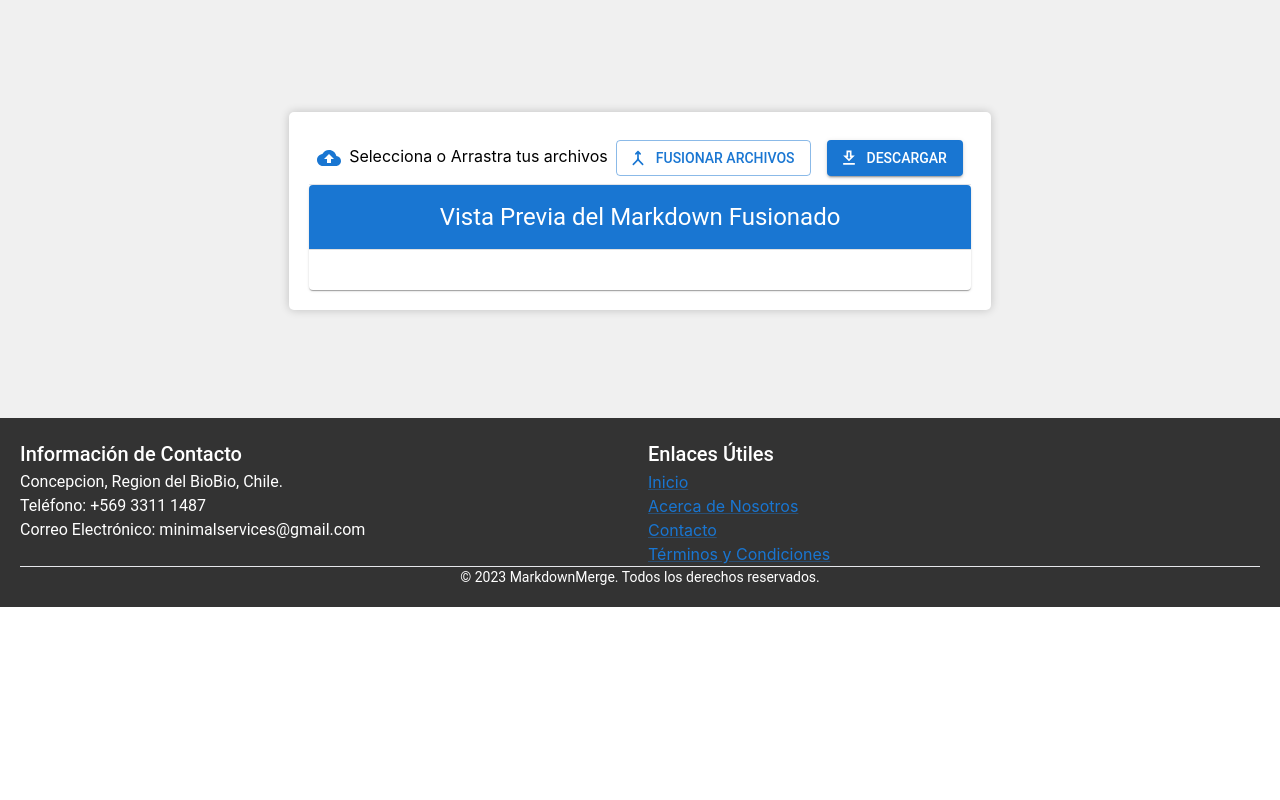
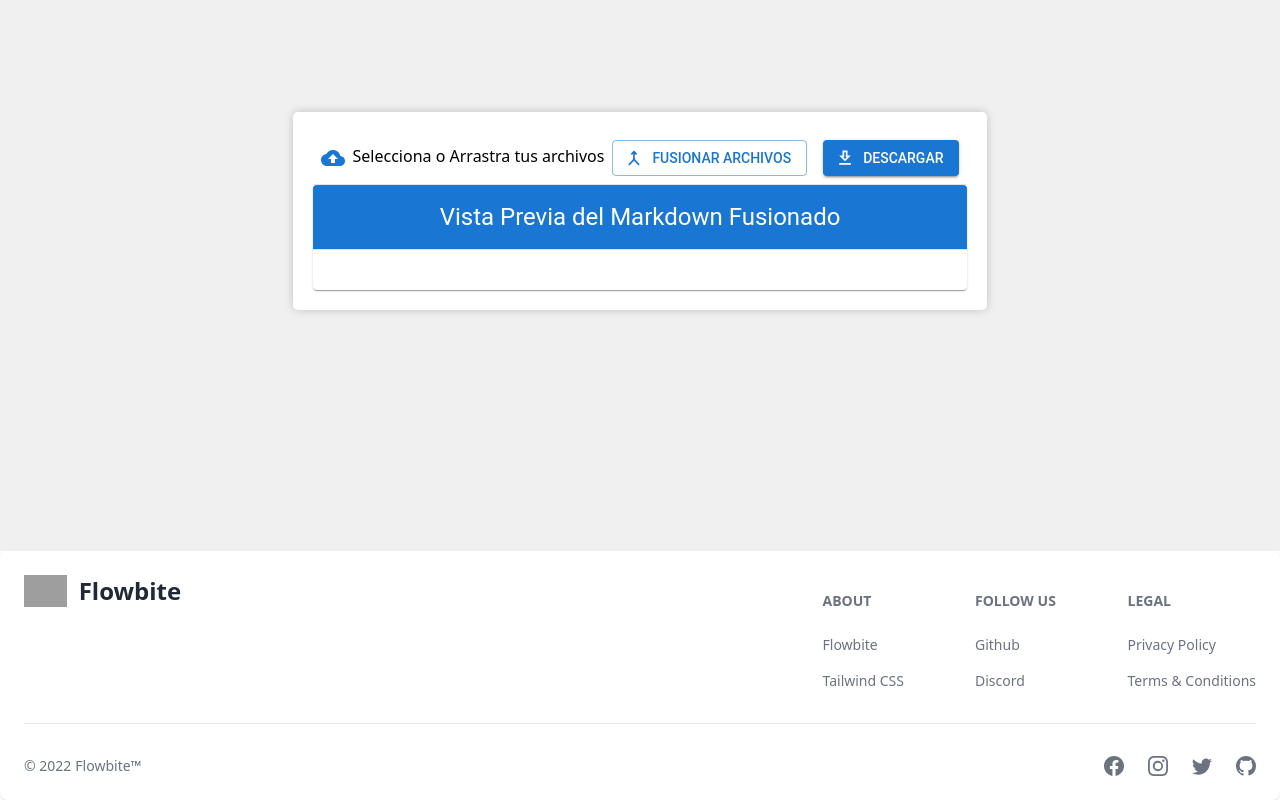
Before and after one commit to Not-Minimal/markdown-app, a React (Create React App) app: page / in a window 1280 px wide. Shown: the part 193-993 px from the top of the page. Before the commit the page ends 800 px from the top, so only its background shows below. Built offline with nearby package versions, Linux system fonts and the light colour scheme; grey boxes are pictures that could not be loaded.

Commit message:
Agregue Tailwind CSS al proyecto para el Footer

```diff
--- a/src/App.js
+++ b/src/App.js
@@ -3,7 +3,7 @@
 import theme from './theme';
 import './App.css';
 import Header from './components/Header';
-import Footer from './components/Footer';
+import FooterWithSocialMediaIcons from './components/Footer';
 import LandingPage from './components/LandingPage';
 
 function App() {
@@ -12,7 +12,7 @@
       <div>
         <Header />
         <LandingPage />
-        <Footer />
+        <FooterWithSocialMediaIcons />
       </div>
       { }
     </ThemeProvider>
--- a/src/components/Footer.css
+++ b/src/components/Footer.css
@@ -1,10 +1,11 @@
 /* Footer.css */
 
-.footer {
+
+/* .footer {
     position: fixed;
     bottom: 0;
     width: 100%;
     background-color: #333;
     color: white;
     padding: 20px;
-}
+} */
--- a/src/components/Footer.js
+++ /dev/null
@@ -1,62 +0,0 @@
-import React from 'react';
-import Typography from '@mui/material/Typography';
-import Link from '@mui/material/Link';
-import Grid from '@mui/material/Grid';
-import './Footer.css';
-
-const Footer = () => {
-
-    // Función para llamar al número de teléfono
-    const handlePhoneClick = () => {
-        window.location.href = 'tel:+56933111487';
-    };
-
-    // Función para abrir el cliente de correo electrónico predeterminado con la dirección de correo electrónico
-    const handleEmailClick = () => {
-        window.location.href = 'mailto:minimalservices@gmail.com';
-    };
-
-
-
-    return (
-        <footer className='footer'>
-            <Grid container spacing={2}>
-                <Grid item xs={12} sm={6}>
-                    <Typography variant="h6">Información de Contacto</Typography>
-                    <Typography>
-                        Concepcion, Region del BioBio, Chile.
-                    </Typography>
-                    <Typography onClick={handlePhoneClick} style={{ cursor: 'pointer' }}>
-                        Teléfono: +569 3311 1487
-                    </Typography>
-                    <Typography onClick={handleEmailClick} style={{ cursor: 'pointer' }}>
-                        Correo Electrónico: minimalservices@gmail.com
-                    </Typography>
-                </Grid>
-                <Grid item xs={12} sm={6}>
-                    <Typography variant="h6">Enlaces Útiles</Typography>
-                    <ul>
-                        <li>
-                            <Link href="/">Inicio</Link>
-                        </li>
-                        <li>
-                            <Link href="/acerca">Acerca de Nosotros</Link>
-                        </li>
-                        <li>
-                            <Link href="/contacto">Contacto</Link>
-                        </li>
-                        <li>
-                            <Link href="/terminos">Términos y Condiciones</Link>
-                        </li>
-                    </ul>
-                </Grid>
-            </Grid>
-            <hr />
-            <Typography variant="body2" color="white" align="center">
-                © {new Date().getFullYear()} MarkdownMerge. Todos los derechos reservados.
-            </Typography>
-        </footer>
-    );
-};
-
-export default Footer;
--- /dev/null
+++ b/src/components/Footer.jsx
@@ -0,0 +1,87 @@
+'use client';
+
+import React from 'react';
+import { Footer } from 'flowbite-react';
+import { BsFacebook, BsGithub, BsInstagram, BsTwitter } from 'react-icons/bs';
+
+
+export default function FooterWithSocialMediaIcons() {
+    return (
+        <Footer container>
+            <div className="w-full">
+                <div className="grid w-full justify-between sm:flex sm:justify-between md:flex md:grid-cols-1">
+                    <div>
+                        <Footer.Brand
+                            alt="Flowbite Logo"
+                            href="https://flowbite.com"
+                            name="Flowbite"
+                            src="https://flowbite.com/docs/images/logo.svg"
+                        />
+                    </div>
+                    <div className="grid grid-cols-2 gap-8 sm:mt-4 sm:grid-cols-3 sm:gap-6">
+                        <div>
+                            <Footer.Title title="about" />
+                            <Footer.LinkGroup col>
+                                <Footer.Link href="#">
+                                    Flowbite
+                                </Footer.Link>
+                                <Footer.Link href="#">
+                                    Tailwind CSS
+                                </Footer.Link>
+                            </Footer.LinkGroup>
+                        </div>
+                        <div>
+                            <Footer.Title title="Follow us" />
+                            <Footer.LinkGroup col>
+                                <Footer.Link href="#">
+                                    Github
+                                </Footer.Link>
+                                <Footer.Link href="#">
+                                    Discord
+                                </Footer.Link>
+                            </Footer.LinkGroup>
+                        </div>
+                        <div>
+                            <Footer.Title title="Legal" />
+                            <Footer.LinkGroup col>
+                                <Footer.Link href="#">
+                                    Privacy Policy
+                                </Footer.Link>
+                                <Footer.Link href="#">
+                                    Terms & Conditions
+                                </Footer.Link>
+                            </Footer.LinkGroup>
+                        </div>
+                    </div>
+                </div>
+                <Footer.Divider />
+                <div className="w-full sm:flex sm:items-center sm:justify-between">
+                    <Footer.Copyright
+                        by="Flowbite™"
+                        href="#"
+                        year={2022}
+                    />
+                    <div className="mt-4 flex space-x-6 sm:mt-0 sm:justify-center">
+                        <Footer.Icon
+                            href="#"
+                            icon={BsFacebook}
+                        />
+                        <Footer.Icon
+                            href="#"
+                            icon={BsInstagram}
+                        />
+                        <Footer.Icon
+                            href="#"
+                            icon={BsTwitter}
+                        />
+                        <Footer.Icon
+                            href="#"
+                            icon={BsGithub}
+                        />
+
+                    </div>
+                </div>
+            </div>
+        </Footer>
+    )
+}
--- a/src/index.css
+++ b/src/index.css
@@ -1,4 +1,4 @@
-body {
+/* body {
   margin: 0;
   font-family: -apple-system, BlinkMacSystemFont, 'Segoe UI', 'Roboto', 'Oxygen',
     'Ubuntu', 'Cantarell', 'Fira Sans', 'Droid Sans', 'Helvetica Neue',
@@ -10,4 +10,8 @@
 code {
   font-family: source-code-pro, Menlo, Monaco, Consolas, 'Courier New',
     monospace;
-}
+} */
+
+@tailwind base;
+@tailwind components;
+@tailwind utilities;
--- a/tailwind.config.js
+++ b/tailwind.config.js
@@ -1,7 +1,12 @@
 /** @type {import('tailwindcss').Config} */
+
 module.exports = {
   content: [
+    './src/**/*.{js,jsx,ts,tsx}',
     'node_modules/flowbite-react/**/*.{js,jsx,ts,tsx}'
   ],
+  theme: {
+    extend: {},
+  },
   plugins: [require('flowbite/plugin')],
 };
```
Also changed, not shown: package.json (+6 -3 lines), 1 other file (tests, documents, lock files or other folders).
